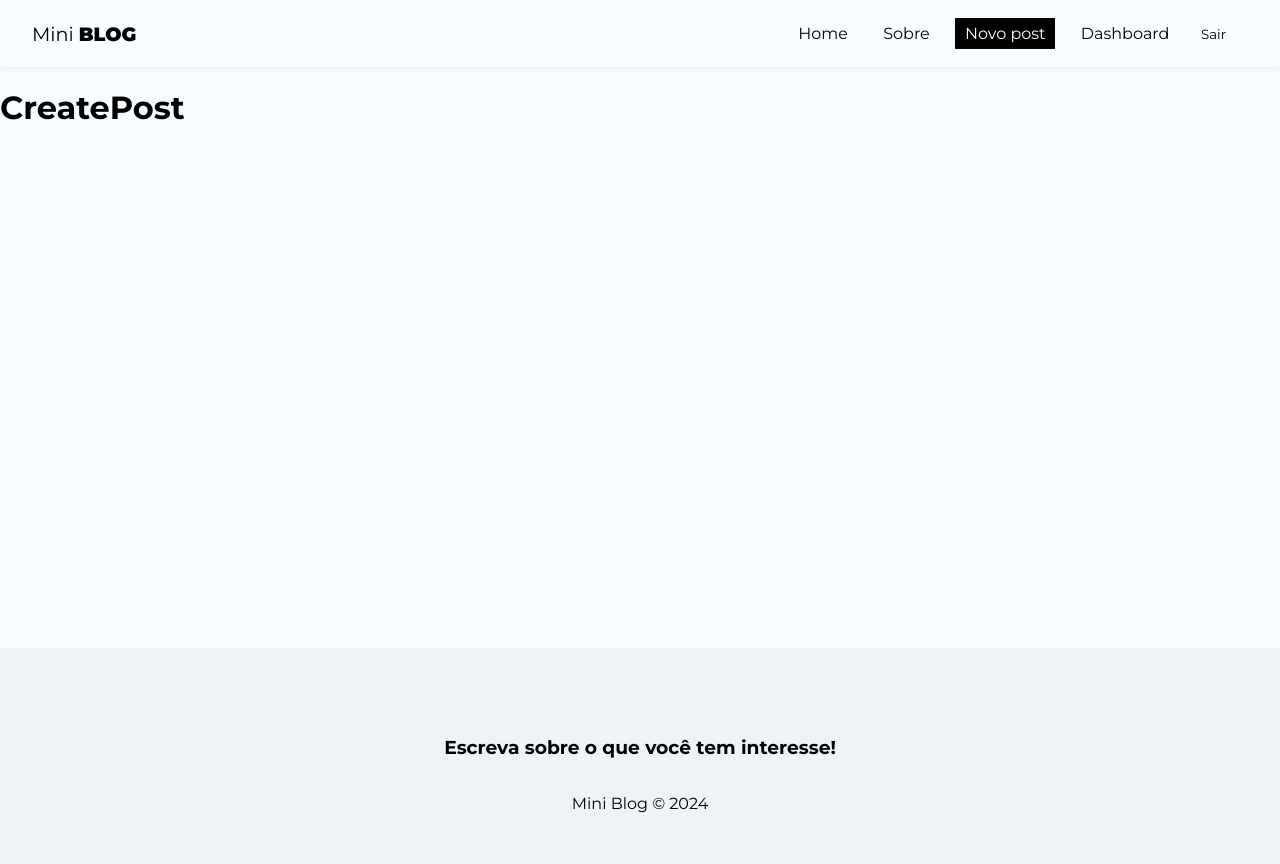
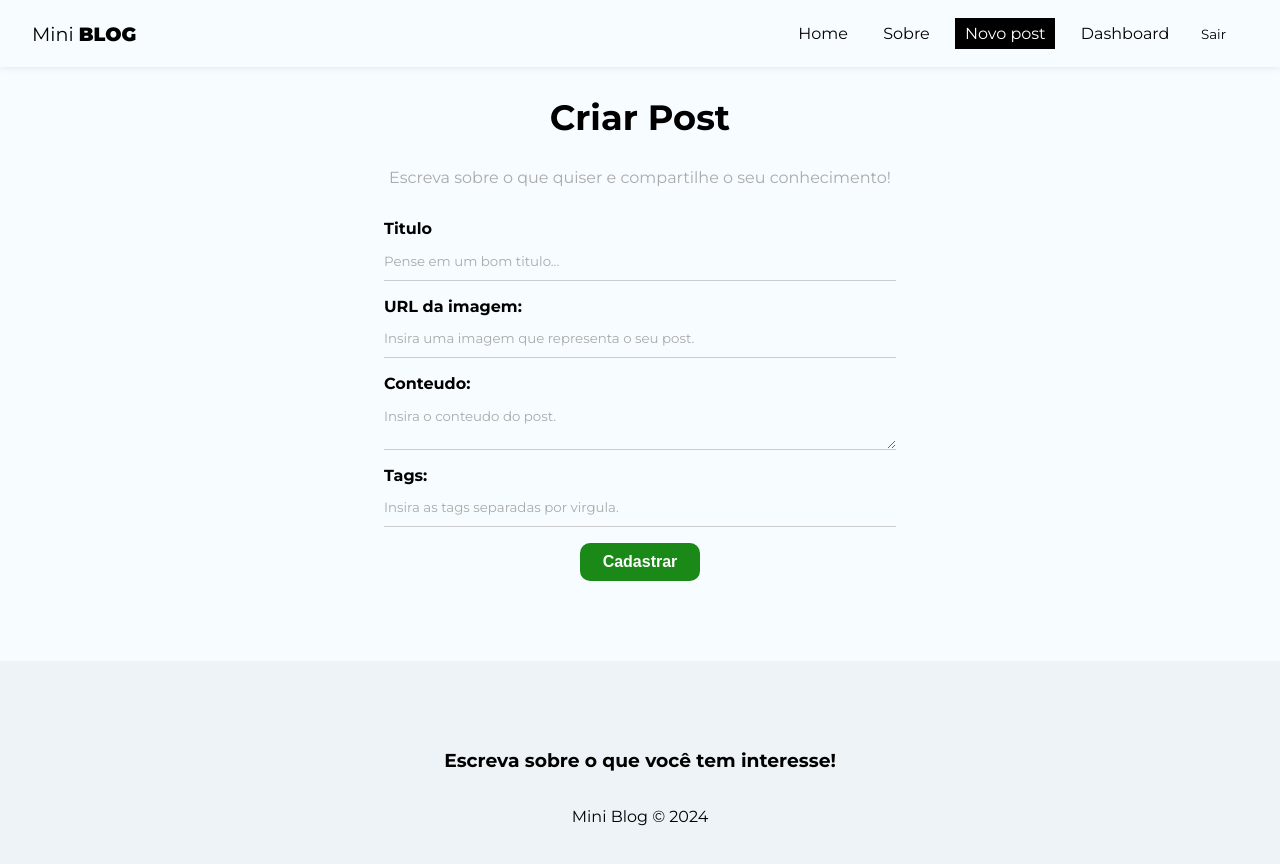
Before and after one commit to ClecioLira/React_Udemy, a React (Create React App) app in the folder 10_MINI_BLOG/miniblog/: page /posts/create in a window 1280 px wide. Shown: the top 864 px of the page. Built offline with nearby package versions, Linux system fonts and the light colour scheme; no server answers; sample sign-in values are in the browser's storage.

Commit message:
update curso react

```diff
--- a/10_MINI_BLOG/miniblog/src/pages/CreatePost/CreatePost.js
+++ b/10_MINI_BLOG/miniblog/src/pages/CreatePost/CreatePost.js
@@ -1,11 +1,78 @@
-import styles from './CreatePost.module.css'
+import styles from "./CreatePost.module.css";
+
+import { useState } from "react";
+import { useNavigate } from "react-router-dom";
+import { useAuthValue } from "../../context/AuthContext";
 
 const CreatePost = () => {
+  const [title, setTitle] = useState("");
+  const [image, setImage] = useState("");
+  const [body, setBody] = useState("");
+  const [tags, setTags] = useState([]);
+  const [formError, setFormError] = useState("");
+
+  const handleSubmit = (event) => {
+    event.preventDefault();
+  };
+
   return (
-    <div>
-        <h1>CreatePost</h1>
+    <div className={styles.create_post}>
+      <h2>Criar Post</h2>
+      <p>Escreva sobre o que quiser e compartilhe o seu conhecimento!</p>
+      <form onSubmit={handleSubmit}>
+        <label>
+          <span>Titulo</span>
+          <input
+            type="text"
+            name="title"
+            required
+            placeholder="Pense em um bom titulo..."
+            onChange={(e) => setTitle(e.target.value)}
+            value={title}
+          />
+        </label>
+
+        <label>
+          <span>URL da imagem:</span>
+          <input
+            type="text"
+            name="image"
+            required
+            placeholder="Insira uma imagem que representa o seu post."
+            onChange={(e) => setImage(e.target.value)}
+            value={image}
+          />
+        </label>
+
+        <label>
+          <span>Conteudo:</span>
+          <textarea
+            name="body"
+            required
+            placeholder="Insira o conteudo do post."
+            onChange={(e) => setBody(e.target.value)}
+            value={body}
+          ></textarea>
+        </label>
+
+        <label>
+          <span>Tags:</span>
+          <input
+            type="text"
+            name="tags"
+            required
+            placeholder="Insira as tags separadas por virgula."
+            onChange={(e) => setTags(e.target.value)}
+            value={tags}
+          />
+        </label>
+        <button className="btn">Cadastrar</button>
+        {/* {!loading && <button className="btn">Cadastrar</button>}
+        {loading && <button className="btn" disabled>Aguarde...</button>}
+        {error && <p className="error">{error}</p>} */}
+      </form>
     </div>
-  )
-}
+  );
+};
 
-export default CreatePost
+export default CreatePost;
--- a/10_MINI_BLOG/miniblog/src/pages/CreatePost/CreatePost.module.css
+++ b/10_MINI_BLOG/miniblog/src/pages/CreatePost/CreatePost.module.css
@@ -0,0 +1,12 @@
+.create_post {
+    text-align: center;
+}
+
+.create_post h2 {
+    font-size: 2.2em;
+}
+
+.create_post p {
+    color: #aaa;
+    margin-bottom: 2em;
+}
```
Also changed, not shown: 10_MINI_BLOG/miniblog/src/hooks/useInsertDocument.js (added, +66 -0 lines).
